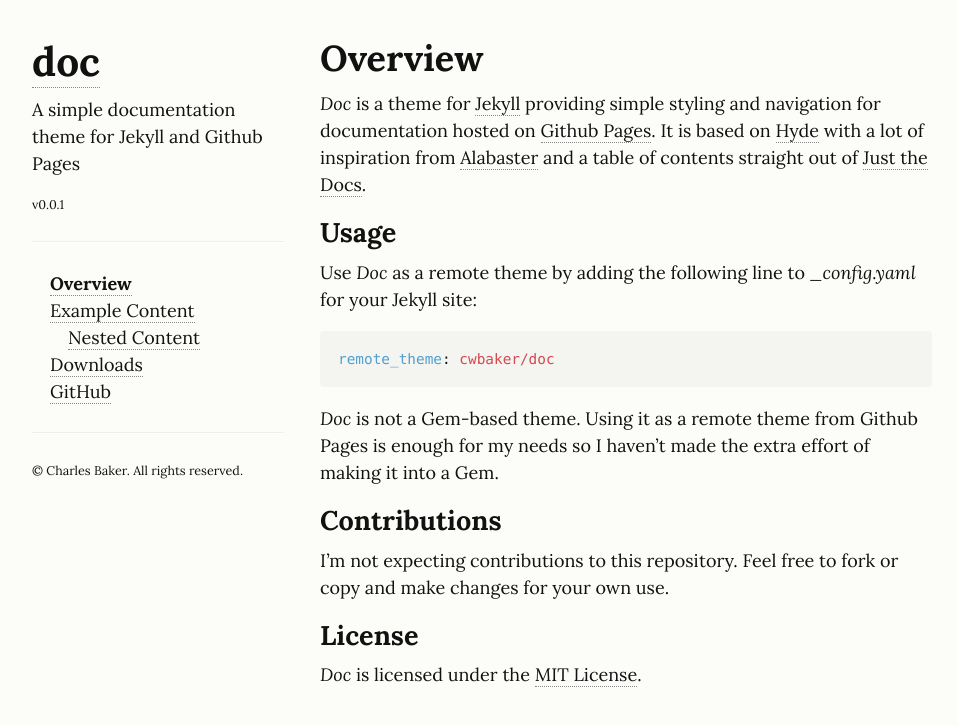
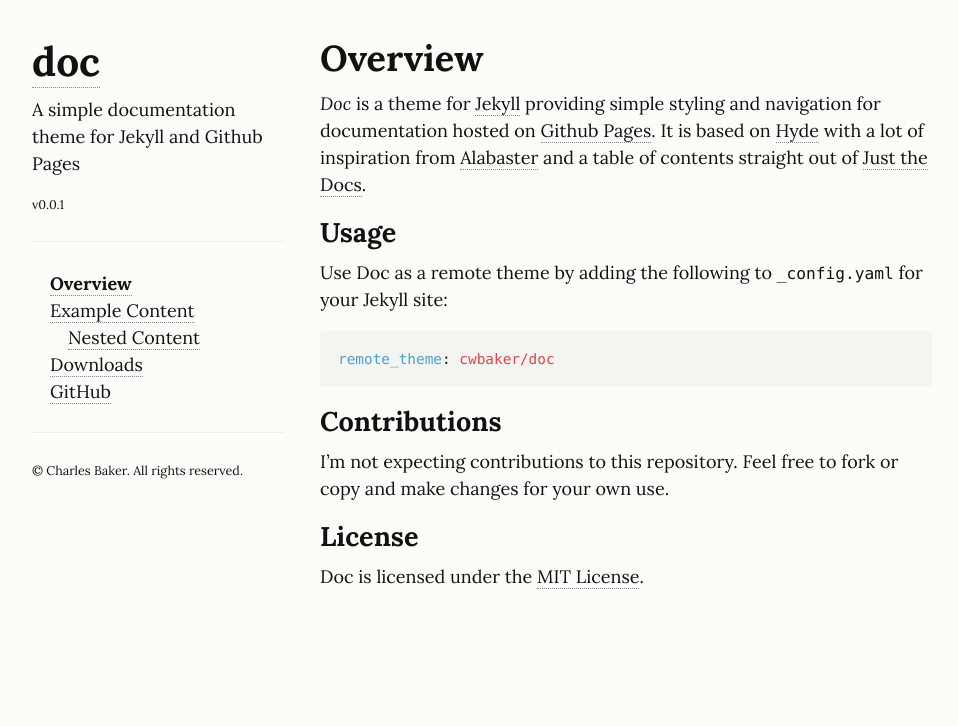
Before and after one commit to cwbaker/doc, a Jekyll site: the page built from index.md, in a window 1280 px wide. Shown: the top 726 px of the page, without its empty margins (158-1116 px from the left). Built offline with Jekyll 4.4.1, drawn with Linux system fonts in a browser that asks for light colours.

Commit message:
Only italicize Doc once in overview, remove redundant text

```diff
--- a/index.md
+++ b/index.md
@@ -8,13 +8,11 @@ nav_order: 1
 
 ## Usage
 
-Use *Doc* as a remote theme by adding the following line to *_config.yaml* for your Jekyll site:
+Use Doc as a remote theme by adding the following to `_config.yaml` for your Jekyll site:
 
 ~~~yaml
 remote_theme: cwbaker/doc
 ~~~
-
-*Doc* is not a Gem-based theme.  Using it as a remote theme from Github Pages is enough for my needs so I haven't made the extra effort of making it into a Gem.
 
 ## Contributions
 
@@ -22,4 +20,4 @@ I'm not expecting contributions to this repository.  Feel free to fork or copy a
 
 ## License
 
-*Doc* is licensed under the [MIT License](http://www.opensource.org/licenses/MIT).
+Doc is licensed under the [MIT License](http://www.opensource.org/licenses/MIT).
```
